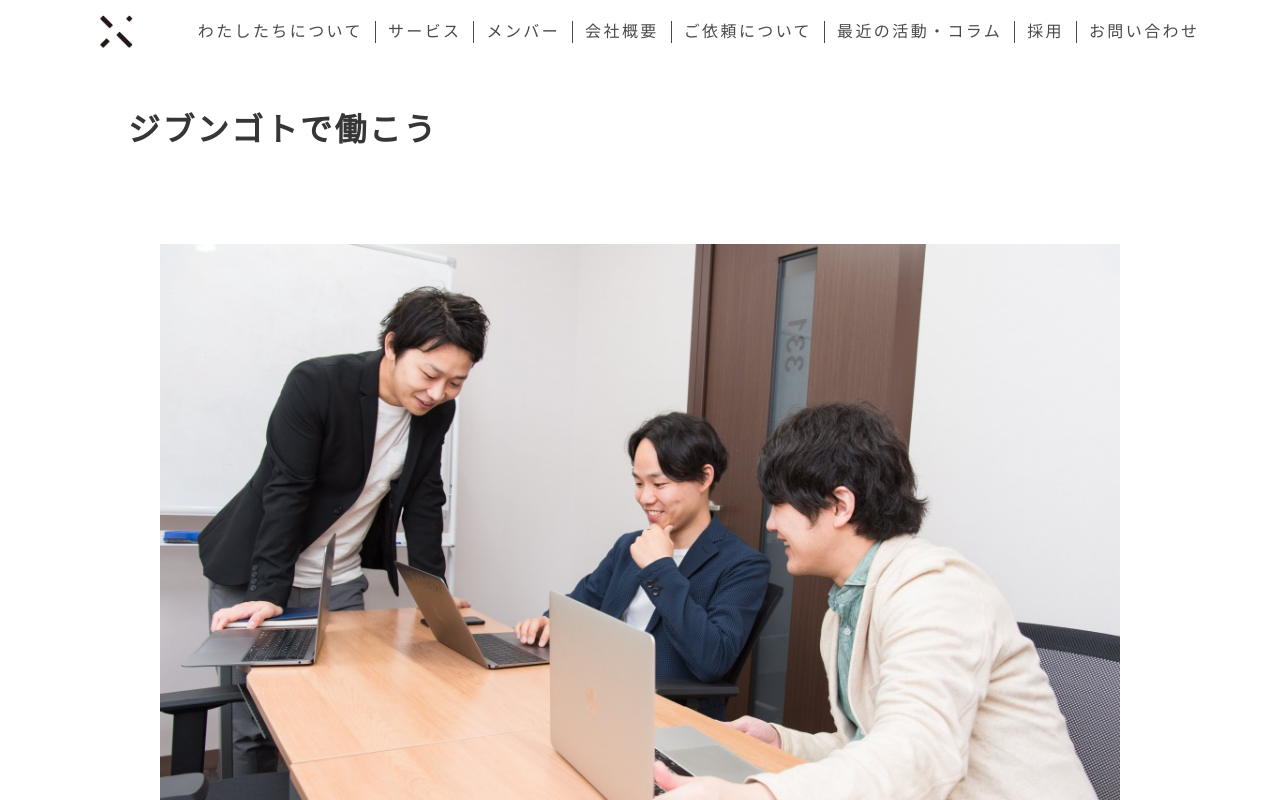
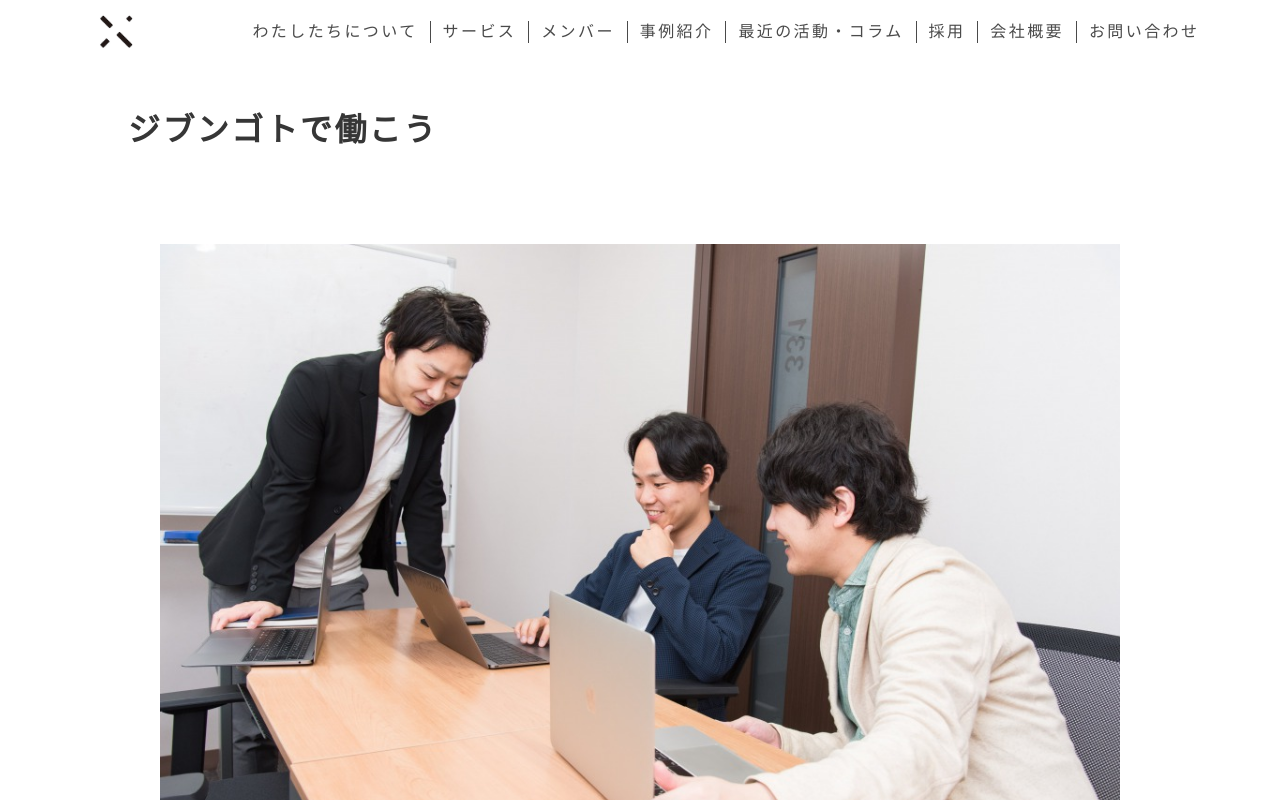
Before and after one commit to egg-system/corporate-site, a Nuxt app: page /recruit in a window 1280 px wide. Shown: the top 800 px of the page. Built offline with nearby package versions, Linux system fonts and the light colour scheme.

Commit message:
CVRアップに向けた改善（表示順や表現を修正）
- ヘッダーメニューの並び順修正
- トップページのコンテンツ並び順修正
- トップページの内部統制の表現修正

```diff
--- a/components/layouts/Header.vue
+++ b/components/layouts/Header.vue
@@ -32,12 +32,8 @@
           メンバー
         </nuxt-link>
 
-        <nuxt-link class="navbar-item" to="/company">
-          会社概要
-        </nuxt-link>
-
-        <nuxt-link class="navbar-item" to="/request">
-          ご依頼について
+        <nuxt-link class="navbar-item" to="/cases">
+          事例紹介
         </nuxt-link>
 
         <nuxt-link class="navbar-item" to="/column">
@@ -46,6 +42,10 @@
 
         <nuxt-link class="navbar-item" to="/recruit">
           採用
+        </nuxt-link>
+
+        <nuxt-link class="navbar-item" to="/company">
+          会社概要
         </nuxt-link>
 
         <nuxt-link class="navbar-item" to="/contact">
--- a/components/pages/top/TheMainMessage.vue
+++ b/components/pages/top/TheMainMessage.vue
@@ -19,11 +19,11 @@
           <div class="main-feature">
             <div>
               <br>
-              上場準備会社での内部統制支援実績あり<br>
+              監査法人の指摘ゼロを達成した実績あり<br>
               <span class="font-red">監査をクリアし運用可能</span>なIT全般統制の対応へ
             </div>
             <nuxt-link to="" class="link case-button button is-dark">
-              <span class="link-message">上場準備会社の事例へ(準備中)</span>
+              <span class="link-message">ベンチャー企業の内部統制事例へ<br>(準備中)</span>
             </nuxt-link>
           </div>
         </div>
--- a/components/pages/top/TheService.vue
+++ b/components/pages/top/TheService.vue
@@ -4,8 +4,8 @@
       <div class="column is-4 center font-size-24px bold">
         <h2 class="">x-faCEについてもっと知る</h2>
       </div>
-      <black-link class="column is-4" label="x-faCEのサービスへ" link="/service" />
-      <black-link class="column is-4" label="ご依頼の流れ" link="/request" />
+      <black-link class="column is-4" label="コンサルティングエンジニアサービスへ" link="/service" />
+      <black-link class="column is-4" label="自社サービス紹介へ" link="/own_site" />
     </div>
   </section>
 </template>
--- a/pages/index.vue
+++ b/pages/index.vue
@@ -8,8 +8,8 @@
         <the-to-details-button to="/cases" />
       </div>
     </section>
+    <the-main-message />
     <the-about />
-    <the-main-message />
     <section>
       <the-sub-header text="顧客構成・内訳" />
       <the-about-client />
```
